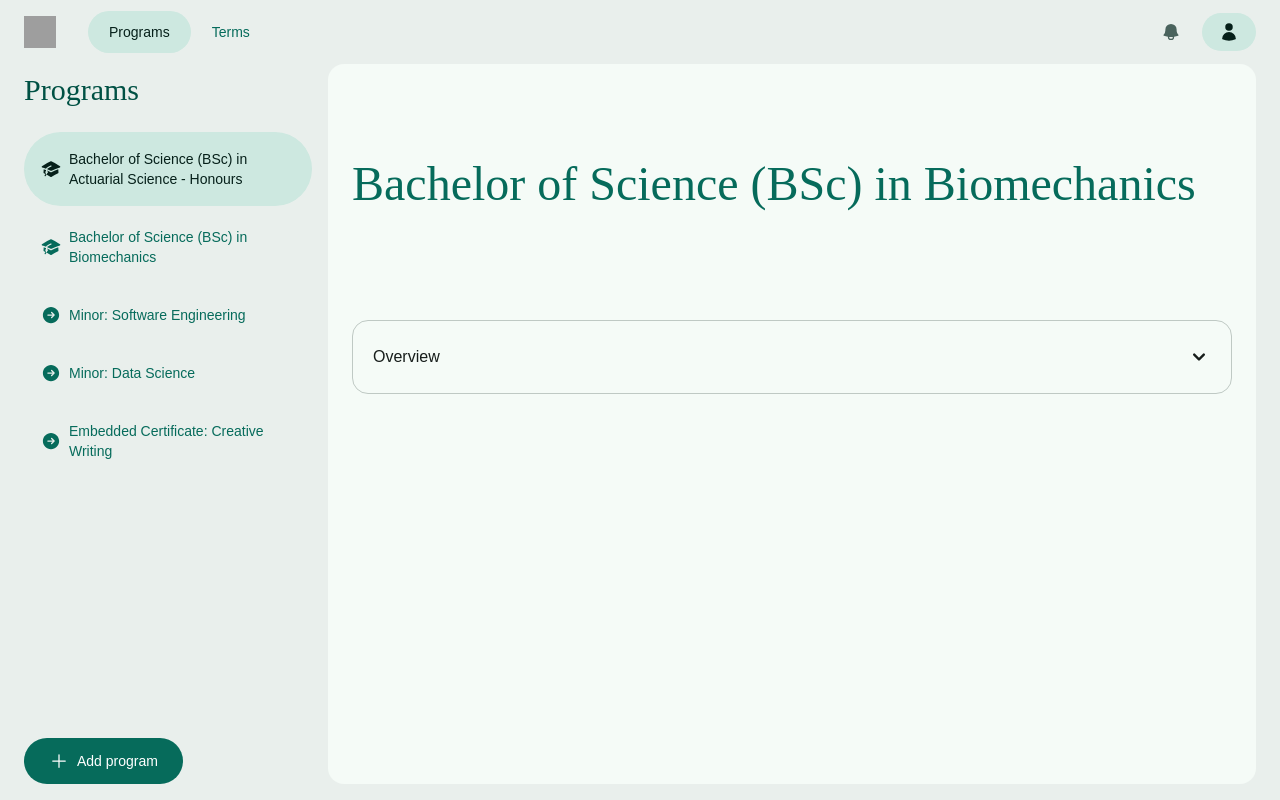
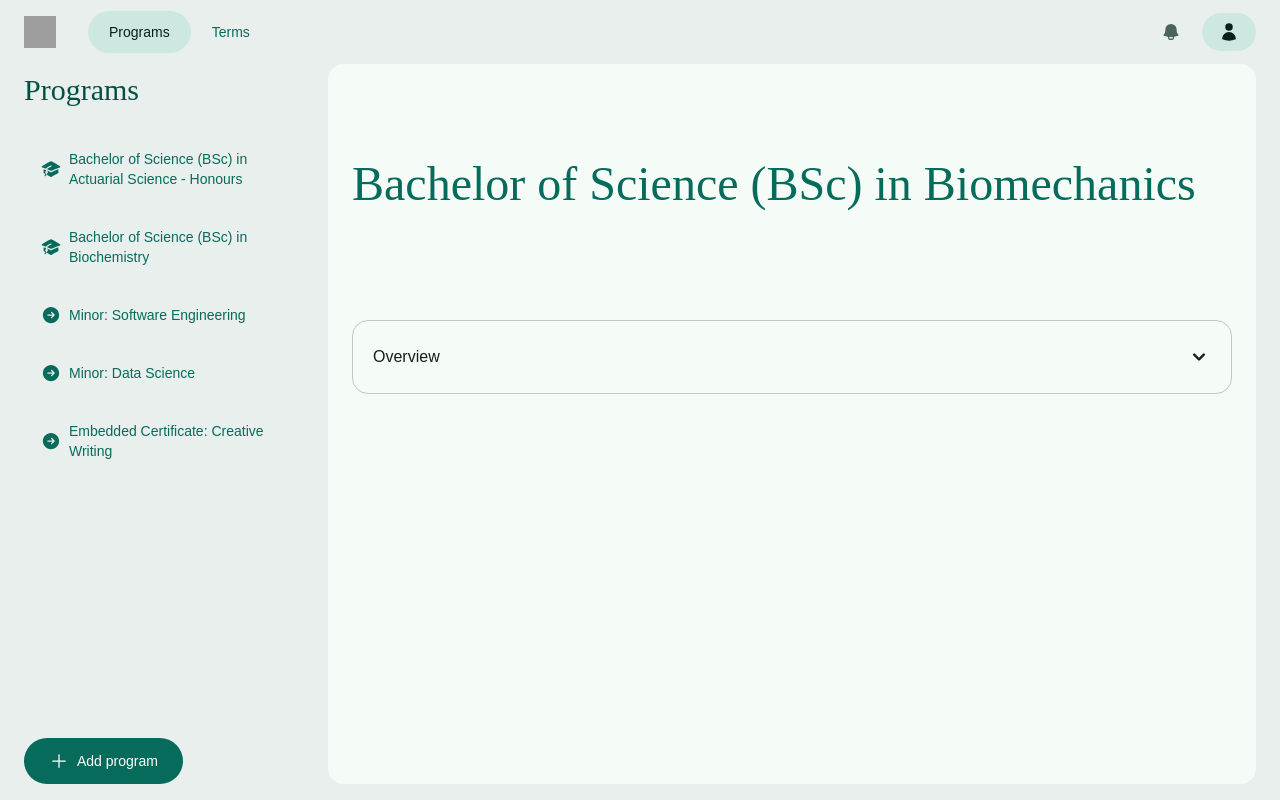
Before and after one commit to cloudyyoung/planucalgary, a React (Vite) app: page /programs in a window 1280 px wide. Built offline with nearby package versions, Linux system fonts and the light colour scheme; grey boxes are pictures that could not be loaded; a web font is replaced by a local one.

Commit message:
Update Programs.tsx

```diff
--- a/src/pages/programs/Programs.tsx
+++ b/src/pages/programs/Programs.tsx
@@ -1,8 +1,20 @@
 import { Accordion } from "flowbite-react";
 import { AcademicCapIcon, ArrowRightCircleIcon, PlusIcon } from "@heroicons/react/24/solid"
-import { Button } from "@components"
+import { Button, ButtonProps } from "@components"
+import { useEffect, useState } from "react";
 
 const Programs = () => {
+  const [enrolledPrograms, setEnrolledPrograms] = useState<CatalogProgram[]>([])
+  const [selectedProgram, setSelectedProgram] = useState<CatalogProgram | null>(null)
+
+  useEffect(() => setEnrolledPrograms([
+    { coursedog_id: "ACSCBSCH-2022-09-01", display_name: "Bachelor of Science (BSc) in Actuarial Science - Honours", type: "ACP" },
+    { coursedog_id: "BCEMBSC-2022-09-01", display_name: "Bachelor of Science (BSc) in Biochemistry", type: "ACP" },
+    { coursedog_id: "ENSF-MIN-1901-01-01", display_name: "Minor: Software Engineering", type: "MIN" },
+    { coursedog_id: "DATA-MIN-1901-01-01", display_name: "Minor: Data Science", type: "MIN" },
+    { coursedog_id: "CRWR-EMC-1901-01-01", display_name: "Embedded Certificate: Creative Writing", type: "EMC" },
+  ]), [])
+
   return (
     <>
       <main className="px-app py-4 pt-0 flex flex-row gap-4 flex-1">
@@ -12,11 +24,17 @@ const Programs = () => {
               <h1 className="title pt-2">Programs</h1>
             </header>
             <div className="flex flex-col w-72 gap-1">
-              <Program displayName="Bachelor of Science (BSc) in Actuarial Science - Honours" type="ACP" isSelected />
-              <Program displayName="Bachelor of Science (BSc) in Biomechanics" type="ACP" />
-              <Program displayName="Minor: Software Engineering" type="MIN" />
-              <Program displayName="Minor: Data Science" type="MIN" />
-              <Program displayName="Embedded Certificate: Creative Writing" type="EMC" />
+              {
+                enrolledPrograms.map((program, index) => (
+                  <EnrolledProgramButton
+                    key={index}
+                    displayName={program.display_name}
+                    programType={program.type}
+                    isSelected={program.coursedog_id === selectedProgram?.coursedog_id}
+                    onClick={() => setSelectedProgram(program)}
+                  />
+                ))
+              }
             </div>
           </div>
           <div>
@@ -47,23 +65,30 @@ const Programs = () => {
   )
 }
 
-interface ProgramProps {
-  displayName: string
-  type: string // ACP | MIN | EMC
-  isSelected?: boolean
+interface CatalogProgram {
+  coursedog_id: string
+  display_name: string
+  type: string
 }
 
-const Program = ({
+interface EnrolledProgramButtonProps {
+  displayName: string
+  programType: string // ACP | MIN | EMC
+  isSelected?: boolean
+  onClick: ButtonProps["onClick"]
+}
+
+const EnrolledProgramButton = ({
   displayName: name,
-  type: type,
-  isSelected: is_selected = false
-}: ProgramProps) => {
+  programType,
+  isSelected: is_selected = false,
+  onClick,
+}: EnrolledProgramButtonProps) => {
   const iconClassNames = "w-5 mr-2 flex-none"
-
   return (
-    <Button variant={is_selected ? "tonal" : "text"} className="justify-start text-left px-0 py-2">
+    <Button variant={is_selected ? "tonal" : "text"} className="justify-start text-left px-0 py-2" onClick={onClick}>
       {
-        type === "ACP" ? (
+        programType === "ACP" ? (
           <AcademicCapIcon className={iconClassNames} />
         ) : (
           <ArrowRightCircleIcon className={iconClassNames} />
```
